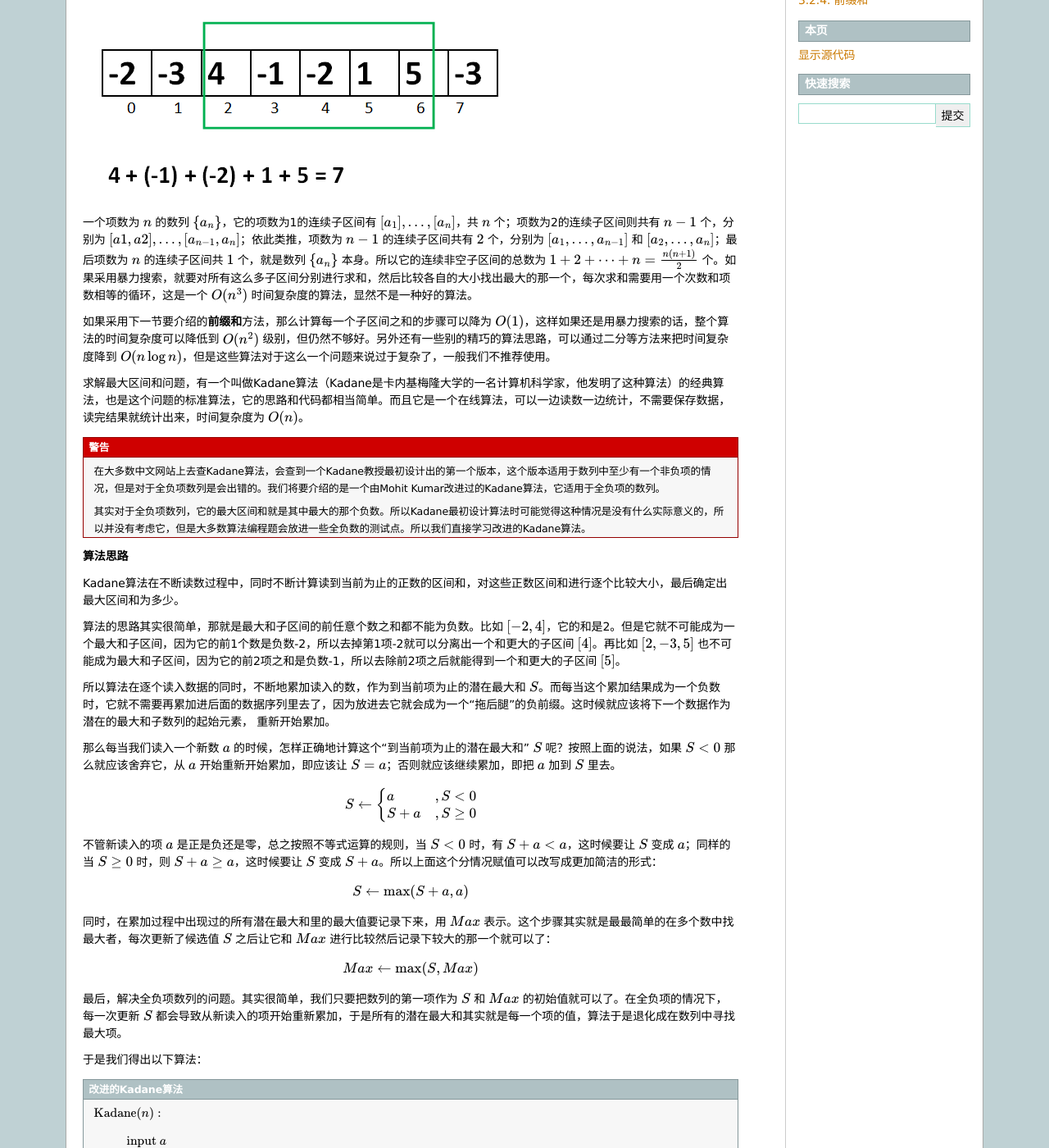
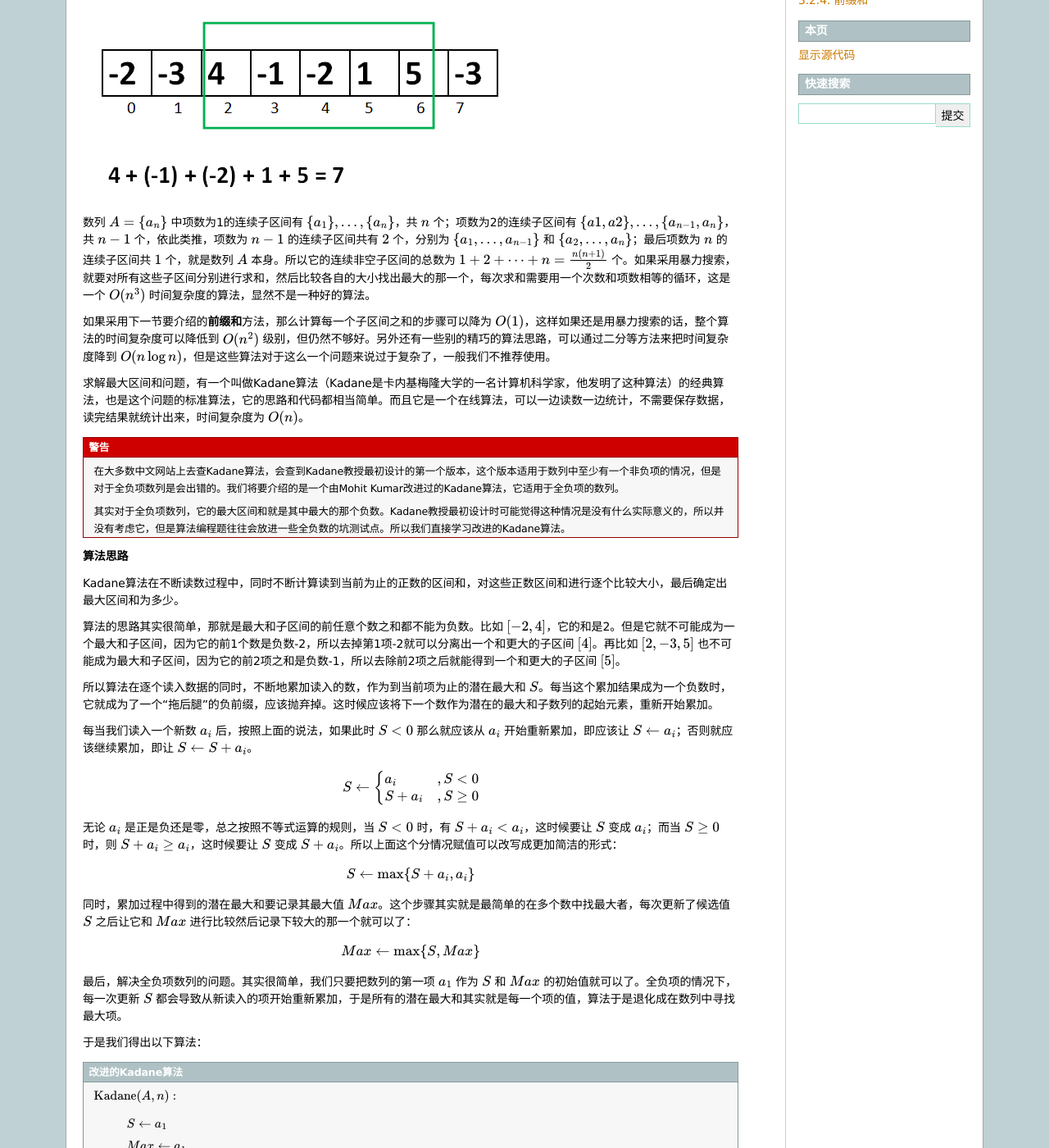
Before and after one commit to majorli/algo_guide, a Sphinx documentation site: the page built from source/ch02/sec02/223_kadanes_algo.rst, in a window 1280 px wide and 1400 px high, scrolled down 192 px. Shown: the whole window at 82% size. Built offline with Sphinx 7.4.7, drawn with Linux system fonts in a browser that asks for light colours; formulas are drawn with MathJax 3; some of the changed text lies outside the part shown.

Commit message:
20200413_1250draft_221_223_proofread_ok_224_proofreading

```diff
--- a/source/ch02/sec02/223_kadanes_algo.rst
+++ b/source/ch02/sec02/223_kadanes_algo.rst
@@ -3,79 +3,75 @@
 最大区间和问题（洛谷P1115）
 +++++++++++++++++++++++++++
 
-:strong:`最大区间和`\ （Largest Interval Sum）问题就是在一个数列 :math:`\{a_n\}` 中寻找一段连续的子区间 :math:`[a_i,\dots,a_j],(0\le i \le j \le n)` 使得这个子区间中数字之和 :math:`\sum_{k=i}^j{a_k}` 是该数列的所有连续子区间数字之和的最大者。
+:strong:`最大区间和`\ （Largest Interval Sum）问题就是在一个数列 :math:`A=\{a_n\}` 中寻找一段连续的子区间 :math:`\{a_i,\dots,a_j\}` 使得这个子区间中数字之和 :math:`\sum_{k=i}^j{a_k}` 是该数列的所有连续子区间数字之和的最大者。
 
-例如，数列 :math:`[-2,-3,4,-1,-2,1,5,-3]` 的最大区间和为7，是其中第3项到第7项的连续子区间 :math:`[4,-1,-2,1,5]` 的和。注意：最大区间和问题只求那个最大的和数，不求子区间是哪一个。
+例如，数列 [-2,-3,4,-1,-2,1,5,-3] 的最大区间和为7，是其中第3项到第7项的子区间 [4,-1,-2,1,5] 的和。注意：最大区间和问题只求那个最大的和数，不求子区间是哪一个。
 
 .. image:: ../../images/223_largest_sub_sum.png
 
 
-一个项数为 :math:`n` 的数列 :math:`\{a_n\}`，它的项数为1的连续子区间有 :math:`[a_1],\dots,[a_n]`，共 :math:`n` 个；项数为2的连续子区间则共有 :math:`n-1` 个，分别为 :math:`[a1,a2],\dots,[a_{n-1},a_n]`；依此类推，项数为 :math:`n-1` 的连续子区间共有 :math:`2` 个，分别为 :math:`[a_1,\dots,a_{n-1}]` 和 :math:`[a_2,\dots,a_n]`；最后项数为 :math:`n` 的连续子区间共 :math:`1` 个，就是数列 :math:`\{a_n\}` 本身。所以它的连续非空子区间的总数为 :math:`1+2+\cdots+n=\frac{n(n+1)}{2}` 个。如果采用暴力搜索，就要对所有这么多子区间分别进行求和，然后比较各自的大小找出最大的那一个，每次求和需要用一个次数和项数相等的循环，这是一个 :math:`O(n^3)` 时间复杂度的算法，显然不是一种好的算法。
+数列 :math:`A=\{a_n\}` 中项数为1的连续子区间有 :math:`\{a_1\},\dots,\{a_n\}`\ ，共 :math:`n` 个；项数为2的连续子区间有 :math:`\{a1,a2\},\dots,\{a_{n-1},a_n\}`\ ，共 :math:`n-1` 个，依此类推，项数为 :math:`n-1` 的连续子区间共有 :math:`2` 个，分别为 :math:`\{a_1,\dots,a_{n-1}\}` 和 :math:`\{a_2,\dots,a_n\}`\ ；最后项数为 :math:`n` 的连续子区间共 :math:`1` 个，就是数列 :math:`A` 本身。所以它的连续非空子区间的总数为 :math:`1+2+\cdots+n=\frac{n(n+1)}{2}` 个。如果采用暴力搜索，就要对所有这些子区间分别进行求和，然后比较各自的大小找出最大的那一个，每次求和需要用一个次数和项数相等的循环，这是一个 :math:`O(n^3)` 时间复杂度的算法，显然不是一种好的算法。
 
-如果采用下一节要介绍的\ :strong:`前缀和`\ 方法，那么计算每一个子区间之和的步骤可以降为 :math:`O(1)`，这样如果还是用暴力搜索的话，整个算法的时间复杂度可以降低到 :math:`O(n^2)` 级别，但仍然不够好。另外还有一些别的精巧的算法思路，可以通过二分等方法来把时间复杂度降到 :math:`O(n\log n)`，但是这些算法对于这么一个问题来说过于复杂了，一般我们不推荐使用。
+如果采用下一节要介绍的\ :strong:`前缀和`\ 方法，那么计算每一个子区间之和的步骤可以降为 :math:`O(1)`\ ，这样如果还是用暴力搜索的话，整个算法的时间复杂度可以降低到 :math:`O(n^2)` 级别，但仍然不够好。另外还有一些别的精巧的算法思路，可以通过二分等方法来把时间复杂度降到 :math:`O(n\log n)`\ ，但是这些算法对于这么一个问题来说过于复杂了，一般我们不推荐使用。
 
-求解最大区间和问题，有一个叫做Kadane算法（Kadane是卡内基梅隆大学的一名计算机科学家，他发明了这种算法）的经典算法，也是这个问题的标准算法，它的思路和代码都相当简单。而且它是一个在线算法，可以一边读数一边统计，不需要保存数据，读完结果就统计出来，时间复杂度为 :math:`O(n)`。
+求解最大区间和问题，有一个叫做Kadane算法（Kadane是卡内基梅隆大学的一名计算机科学家，他发明了这种算法）的经典算法，也是这个问题的标准算法，它的思路和代码都相当简单。而且它是一个在线算法，可以一边读数一边统计，不需要保存数据，读完结果就统计出来，时间复杂度为 :math:`O(n)`\ 。
 
 .. warning::
 
-   在大多数中文网站上去查Kadane算法，会查到一个Kadane教授最初设计出的第一个版本，这个版本适用于数列中至少有一个非负项的情况，但是对于全负项数列是会出错的。我们将要介绍的是一个由Mohit Kumar改进过的Kadane算法，它适用于全负项的数列。
+   在大多数中文网站上去查Kadane算法，会查到Kadane教授最初设计的第一个版本，这个版本适用于数列中至少有一个非负项的情况，但是对于全负项数列是会出错的。我们将要介绍的是一个由Mohit Kumar改进过的Kadane算法，它适用于全负项的数列。
 
-   其实对于全负项数列，它的最大区间和就是其中最大的那个负数。所以Kadane最初设计算法时可能觉得这种情况是没有什么实际意义的，所以并没有考虑它，但是大多数算法编程题会放进一些全负数的测试点。所以我们直接学习改进的Kadane算法。
+   其实对于全负项数列，它的最大区间和就是其中最大的那个负数。Kadane教授最初设计时可能觉得这种情况是没有什么实际意义的，所以并没有考虑它，但是算法编程题往往会放进一些全负数的坑测试点。所以我们直接学习改进的Kadane算法。
 
 
 **算法思路**
 
 Kadane算法在不断读数过程中，同时不断计算读到当前为止的正数的区间和，对这些正数区间和进行逐个比较大小，最后确定出最大区间和为多少。
 
-算法的思路其实很简单，那就是最大和子区间的前任意个数之和都不能为负数。比如 :math:`[-2,4]`，它的和是2。但是它就不可能成为一个最大和子区间，因为它的前1个数是负数-2，所以去掉第1项-2就可以分离出一个和更大的子区间 :math:`[4]`。再比如 :math:`[2,-3,5]` 也不可能成为最大和子区间，因为它的前2项之和是负数-1，所以去除前2项之后就能得到一个和更大的子区间 :math:`[5]`。
+算法的思路其实很简单，那就是最大和子区间的前任意个数之和都不能为负数。比如 :math:`[-2,4]`\ ，它的和是2。但是它就不可能成为一个最大和子区间，因为它的前1个数是负数-2，所以去掉第1项-2就可以分离出一个和更大的子区间 :math:`[4]`\ 。再比如 :math:`[2,-3,5]` 也不可能成为最大和子区间，因为它的前2项之和是负数-1，所以去除前2项之后就能得到一个和更大的子区间 :math:`[5]`\ 。
 
-所以算法在逐个读入数据的同时，不断地累加读入的数，作为到当前项为止的潜在最大和 :math:`S`。而每当这个累加结果成为一个负数时，它就不需要再累加进后面的数据序列里去了，因为放进去它就会成为一个“拖后腿”的负前缀。这时候就应该将下一个数据作为潜在的最大和子数列的起始元素， 重新开始累加。
+所以算法在逐个读入数据的同时，不断地累加读入的数，作为到当前项为止的潜在最大和 :math:`S`\ 。每当这个累加结果成为一个负数时，它就成为了一个“拖后腿”的负前缀，应该抛弃掉。这时候应该将下一个数作为潜在的最大和子数列的起始元素，重新开始累加。
 
-那么每当我们读入一个新数 :math:`a` 的时候，怎样正确地计算这个“到当前项为止的潜在最大和” :math:`S` 呢？按照上面的说法，如果 :math:`S\lt0` 那么就应该舍弃它，从 :math:`a` 开始重新开始累加，即应该让 :math:`S=a`；否则就应该继续累加，即把 :math:`a` 加到 :math:`S` 里去。
+每当我们读入一个新数 :math:`a_i` 后，按照上面的说法，如果此时 :math:`S\lt0` 那么就应该从 :math:`a_i` 开始重新累加，即应该让 :math:`S\leftarrow a_i`\ ；否则就应该继续累加，即让 :math:`S\leftarrow S+a_i`\ 。
 
 .. math::
 
-   S \leftarrow \begin{cases}a&,S\lt 0\\S+a&,S\ge0\end{cases}
+   S \leftarrow \begin{cases}a_i&,S\lt 0\\S+a_i&,S\ge0\end{cases}
 
-不管新读入的项 :math:`a` 是正是负还是零，总之按照不等式运算的规则，当 :math:`S\lt0` 时，有 :math:`S+a\lt a`，这时候要让 :math:`S` 变成 :math:`a`；同样的当 :math:`S\ge 0` 时，则 :math:`S+a\ge a`，这时候要让 :math:`S` 变成 :math:`S+a`。所以上面这个分情况赋值可以改写成更加简洁的形式：
+无论 :math:`a_i` 是正是负还是零，总之按照不等式运算的规则，当 :math:`S\lt0` 时，有 :math:`S+a_i\lt a_i`\ ，这时候要让 :math:`S` 变成 :math:`a_i`\ ；而当 :math:`S\ge 0` 时，则 :math:`S+a_i\ge a_i`\ ，这时候要让 :math:`S` 变成 :math:`S+a_i`\ 。所以上面这个分情况赋值可以改写成更加简洁的形式：
 
 .. math::
 
-   S\leftarrow \max(S+a, a)
+   S\leftarrow \max\{S+a_i, a_i\}
 
 
-同时，在累加过程中出现过的所有潜在最大和里的最大值要记录下来，用 :math:`Max` 表示。这个步骤其实就是最最简单的在多个数中找最大者，每次更新了候选值 :math:`S` 之后让它和 :math:`Max` 进行比较然后记录下较大的那一个就可以了：
+同时，累加过程中得到的潜在最大和要记录其最大值 :math:`Max`\ 。这个步骤其实就是最简单的在多个数中找最大者，每次更新了候选值 :math:`S` 之后让它和 :math:`Max` 进行比较然后记录下较大的那一个就可以了：
 
 .. math::
 
-   Max\leftarrow \max(S,Max)
+   Max\leftarrow \max\{S,Max\}
 
-最后，解决全负项数列的问题。其实很简单，我们只要把数列的第一项作为 :math:`S` 和 :math:`Max` 的初始值就可以了。在全负项的情况下，每一次更新 :math:`S` 都会导致从新读入的项开始重新累加，于是所有的潜在最大和其实就是每一个项的值，算法于是退化成在数列中寻找最大项。
+最后，解决全负项数列的问题。其实很简单，我们只要把数列的第一项 :math:`a_1` 作为 :math:`S` 和 :math:`Max` 的初始值就可以了。全负项的情况下，每一次更新 :math:`S` 都会导致从新读入的项开始重新累加，于是所有的潜在最大和其实就是每一个项的值，算法于是退化成在数列中寻找最大项。
 
 于是我们得出以下算法：
 
 .. admonition:: 改进的Kadane算法
 
-        :math:`\text{Kadane}(n):`
+        :math:`\text{Kadane}(A,n):`
 
-                :math:`\text{input  }a`
+                :math:`S\leftarrow a_1`
 
-                :math:`S\leftarrow a`
-
-                :math:`Max\leftarrow a`
+                :math:`Max\leftarrow a_1`
 
                 :math:`\text{FOR  } i \leftarrow 2 \text{  TO  } n \text{  DO}`
 
-                        :math:`\text{input  }a`
-
-                        :math:`S\leftarrow \max(S+a, a)`
+                        :math:`S\leftarrow \max(S+a_i, a_i)`
 
                         :math:`Max\leftarrow \max(S,Max)`
 
                 :math:`\text{RETURN  } Max`
 
 
-算法的描述很简单，代码同样很简单。根据Kadane算法一般的变量命名习惯，“到当前项为止的潜在最大和” :math:`S` 一般用变量名 ``max_end_here``，而“到目前为止已经得到的最大和” :math:`Max` 用变量名 ``max_so_far``。下面是在线算法版的代码，是一边从键盘读取数据，一边计算最后数据读完，结果出来的版本。为了让代码更加整洁易读，我们定义了一个内联函数 ``max(int a, int b)`` 来获取两个整数的较大者。
+算法很简单，代码同样很简单。根据Kadane教授使用的变量名，“到当前项为止的潜在最大和” :math:`S` 用变量名 ``max_end_here``\ ，“到目前为止已经得到的最大和” :math:`Max` 用变量名 ``max_so_far``\ 。下面是在线算法版的代码，是一边从键盘读取数据，一边计算最后数据读完，结果出来的版本。为了让代码更加整洁易读，我们定义了一个内联函数 ``max(int a, int b)`` 来获取两个整数的较大者。
 
 .. literalinclude:: ../../codes/223_kadane.cpp
    :language: c++
```
Also changed, not shown: source/ch02/sec02/221_mono_intervals.rst (+13 -9 lines), source/ch02/sec02/222_road_block.rst (+21 -21 lines), source/ch02/sec02/224_prefix_sum.rst (+9 -5 lines).
